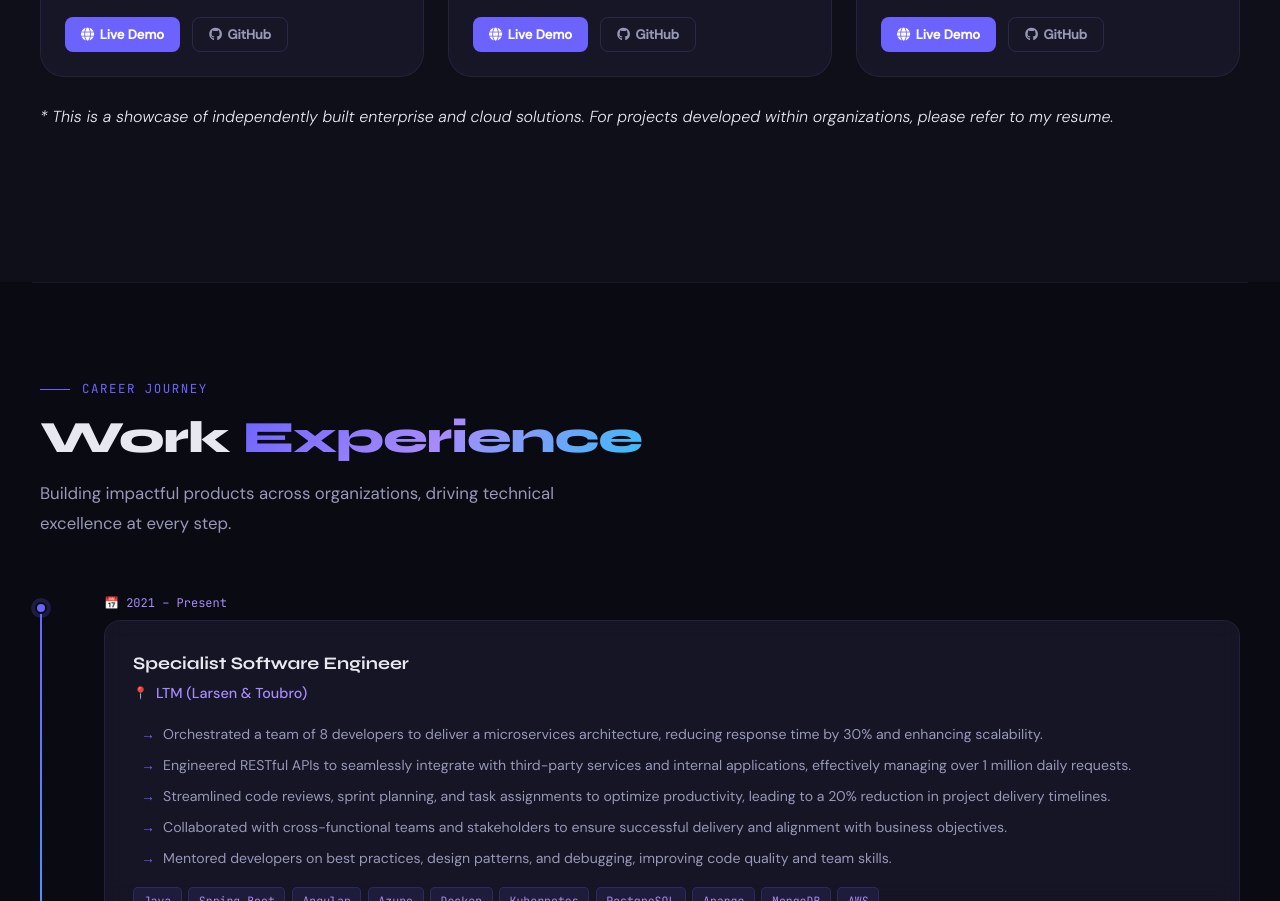
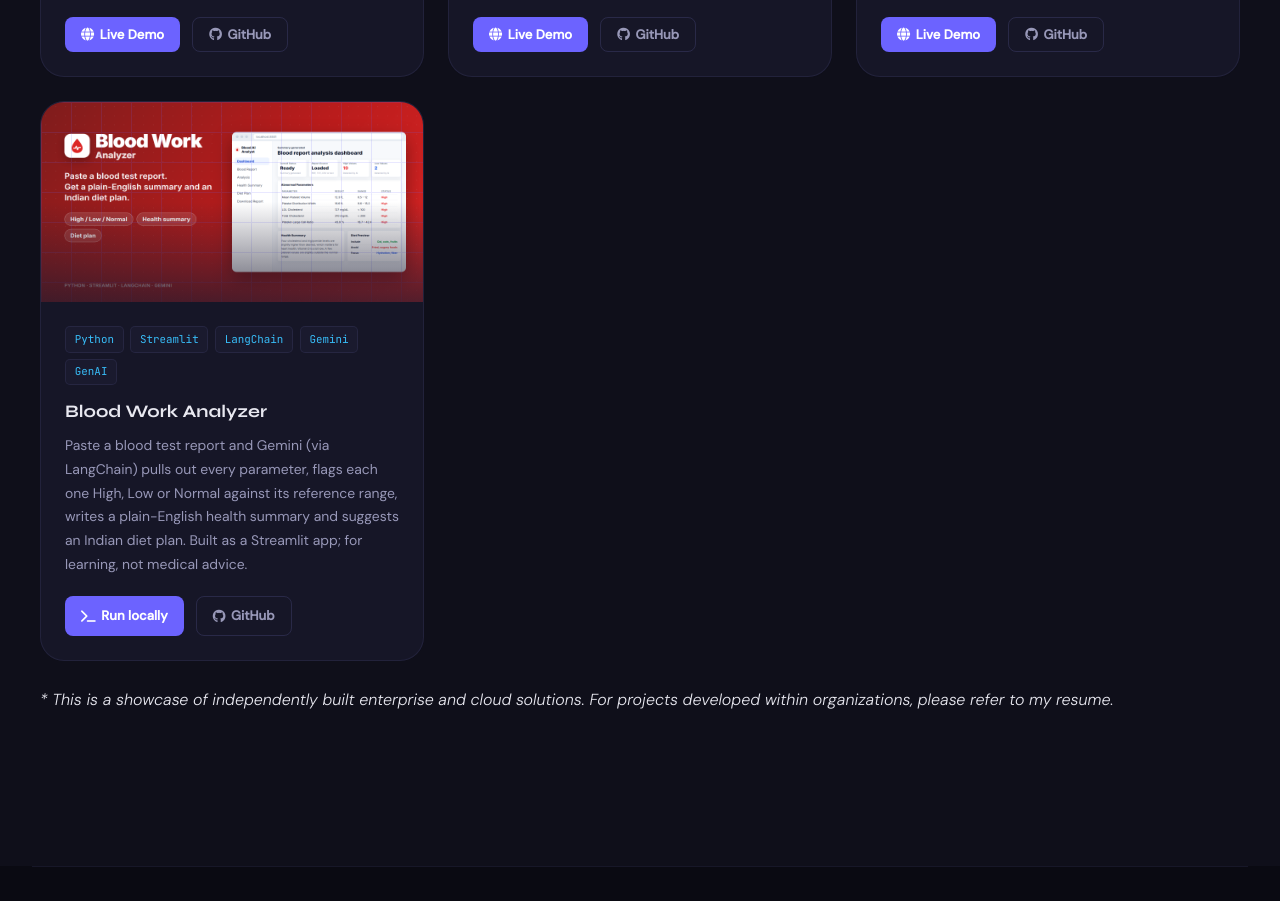
Before and after one commit to sumitcoin/sumit.co.in, a plain HTML site: page index.html in a window 1280 px wide. Shown: the part 4793-5694 px from the top of the page. Drawn offline with Linux system fonts and the light colour scheme.

Commit message:
added project

```diff
--- a/index.html
+++ b/index.html
@@ -1091,6 +1091,28 @@ href="https://cdnjs.cloudflare.com/ajax/libs/font-awesome/6.5.1/css/all.min.css"
         </div>
       </div>
 
+      <div class="project-card reveal reveal-delay-1">
+        <div class="project-img">
+          <div class="project-img-bg"></div>
+          <img src='img/bloodwork.png' alt="Blood Work Analyzer dashboard" style="width: 100%; height: 100%;">
+        </div>
+        <div class="project-body">
+          <div class="project-tags">
+            <span class="project-tag">Python</span>
+            <span class="project-tag">Streamlit</span>
+            <span class="project-tag">LangChain</span>
+            <span class="project-tag">Gemini</span>
+            <span class="project-tag">GenAI</span>
+          </div>
+          <div class="project-title">Blood Work Analyzer</div>
+          <p class="project-desc">Paste a blood test report and Gemini (via LangChain) pulls out every parameter, flags each one High, Low or Normal against its reference range, writes a plain-English health summary and suggests an Indian diet plan. Built as a Streamlit app; for learning, not medical advice.</p>
+          <div class="project-actions">
+            <a class="project-btn project-btn-primary" style="text-decoration:none" href="https://github.com/sumitcoin/BloodWorkAnalyzer-AI#%EF%B8%8F-installation" target="_blank" rel="noopener"><i class="fas fa-terminal"></i> Run locally</a>
+            <a class="project-btn project-btn-outline" style="text-decoration:none" href="https://github.com/sumitcoin/BloodWorkAnalyzer-AI" target="_blank" rel="noopener"><i class="fab fa-github"></i> GitHub</a>
+          </div>
+        </div>
+      </div>
+
     </div>
 	<div class="section-header reveal">
 	<br/>
```
